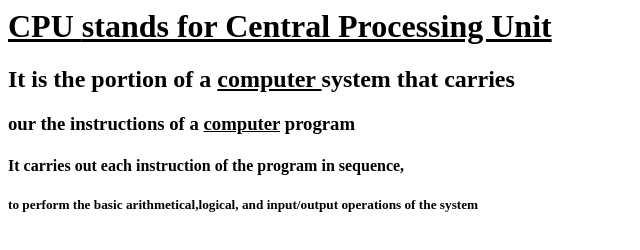
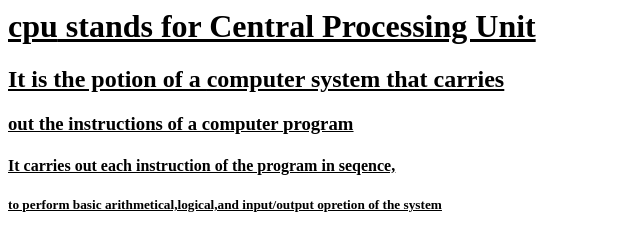
Before and after one commit to iamneo-production/bedffdbfdfefaeddcebadaeccdfffebaeceaec, a plain HTML site: page public/index.html in a window 1280 px wide. Shown: the whole page, without its empty margins (0-640 px from the left). Drawn offline with Linux system fonts and the light colour scheme.

Commit message:
Backup Commit

```diff
--- a/public/index.html
+++ b/public/index.html
@@ -1,13 +1,14 @@
 <html>
 <head>
-<title><b> CPU </b></title>
+<title><b>cpu</b></title>
 </head>
 <body>
 <p>
-<h1><u><b> CPU </b> stands for Central Processing Unit </u></h1>
-<h2>It is the portion of a <u> computer </u> system that carries </h2>
-<h3>our the instructions of a <u> computer</u> program</h3>
-<h4>It carries out each instruction of the program in sequence,</h4>
-<h5>to perform the basic arithmetical,logical, and input/output operations of the system</h5>
+<h1><u><b> cpu</b> stands for Central Processing Unit<u></h1>
+<h2>It is the potion of a <u> computer </u> system that carries </h2>
+<h3> out the instructions of a <u> computer </u> program </h3>
+<h4> It carries out each instruction of the program in seqence, <h4>
+<h5> to perform basic arithmetical,logical,and input/output opretion of the system </h5>
+</p>
 </body>
 </html>
```
